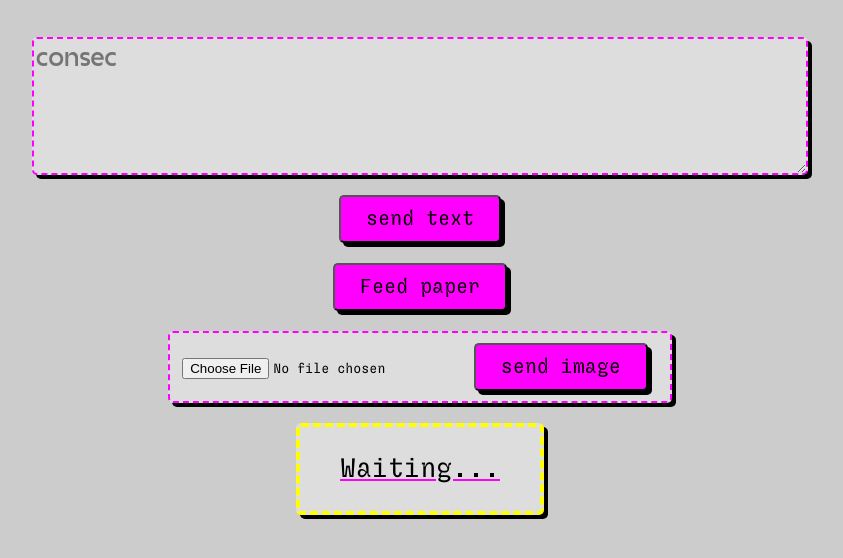
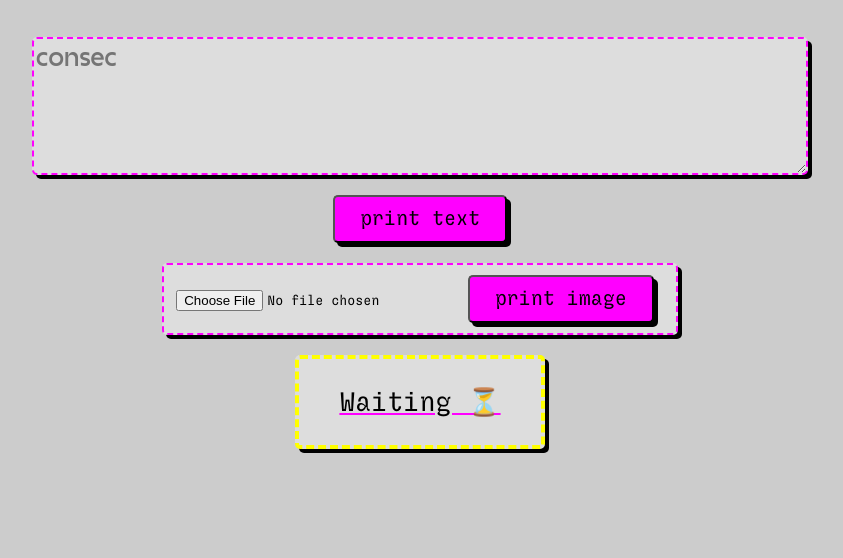
Before and after one commit to renaudgweb/CatPrinter_WebApp, a PHP site: page / in a window 1280 px wide. Shown: the part 228-786 px from the top of the page, without its empty margins (220-1063 px from the left). Run offline with PHP 8.4, Linux system fonts and the light colour scheme; some web fonts are replaced.

Commit message:
Update index.php

```diff
--- a/index.php
+++ b/index.php
@@ -43,8 +43,8 @@ if(($_SERVER["REQUEST_METHOD"] == "POST")){
 <head>
   <meta charset="utf-8">
   <meta name="viewport" content="width=device-width, initial-scale=1, shrink-to-fit=no">
-  <meta name="theme-color" content="#f0f" media="(prefers-color-scheme: light)">
-  <meta name="theme-color" content="#f0f" media="(prefers-color-scheme: dark)">
+  <meta name="theme-color" content="#ffa9c7" media="(prefers-color-scheme: light)">
+  <meta name="theme-color" content="#ffa9c7" media="(prefers-color-scheme: dark)">
   <link rel=icon href=contents/favicon/favicon.png sizes="16x16" type="image/png">
   <link rel=icon href=contents/favicon/favicon.ico sizes="32x32 48x48" type="image/vnd.microsoft.icon">
   <link rel=icon href=contents/favicon/android-chrome-512x512.png sizes="192x192 512x512">
@@ -136,23 +136,23 @@ if(($_SERVER["REQUEST_METHOD"] == "POST")){
 
     <section>
       <textarea id="text-area" name="text"></textarea>
-      <button type="submit">send text</button>
+      <button type="submit">print text</button>
     </section>
     </form>
 
-    <form id="paper" class="" action="" method="post">
+    <!-- <form id="paper" class="" action="" method="post">
       <button id="feed-paper" type="submit" name="feed" value="feed">Feed paper</button>
-    </form>
+    </form> -->
 
     <section class="image">
       <div class="drag-area">
         <form id="images" action="" method="post" enctype="multipart/form-data">
           <input type="file" name="image" id="file-selector" accept=".jpg, .jpeg, .png">
-          <button type="submit" value="send">send image</button>
+          <button type="submit" value="send">print image</button>
         </form>
       </div>
       <div class="status">
-        <p id="status">Waiting...</p>
+        <p id="status">Waiting ⏳️</p>
       </div>
       <div class="img">
         <img id="output">
```
